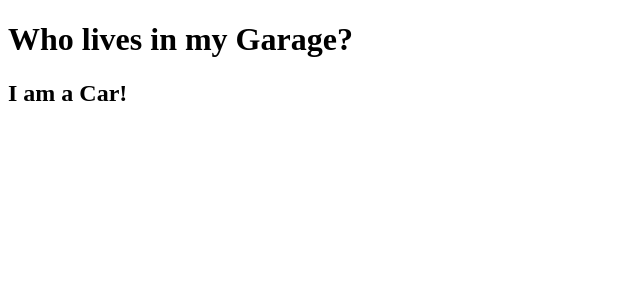
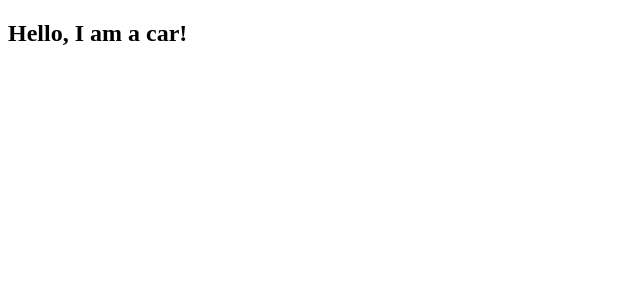
Before and after one commit to kipruto/React-Intro, a React (Create React App) app: page / in a window 1280 px wide. Shown: the top 300 px of the page, without its empty margins (0-640 px from the left). Built offline with nearby package versions, Linux system fonts and the light colour scheme.

Commit message:
components in files

```diff
--- /dev/null
+++ b/src/App.js
@@ -0,0 +1,10 @@
+import React from 'react'
+import ReactDOM from 'react-dom'
+
+class Car extends React.Component {
+    render() {
+        return <h2>Hello, I am a car!</h2>
+    }
+}
+
+export default Car;
--- a/src/index.js
+++ b/src/index.js
@@ -1,22 +1,5 @@
 import React from 'react'
 import ReactDOM from 'react-dom'
+import Car from './App.js'
 
-class Car extends React.Component {
-
-    render() {
-        return <h2>I am a Car!</h2>
-    }
-}
-
-class Garage extends React.Component {
-    render() {
-        return (
-            <div>
-                <h1>Who lives in my Garage?</h1>
-                <Car />
-            </div>
-        )
-    }
-}
-
-ReactDOM.render(<Garage />, document.getElementById("root"));
+ReactDOM.render(<Car />, document.getElementById("root"));
```
